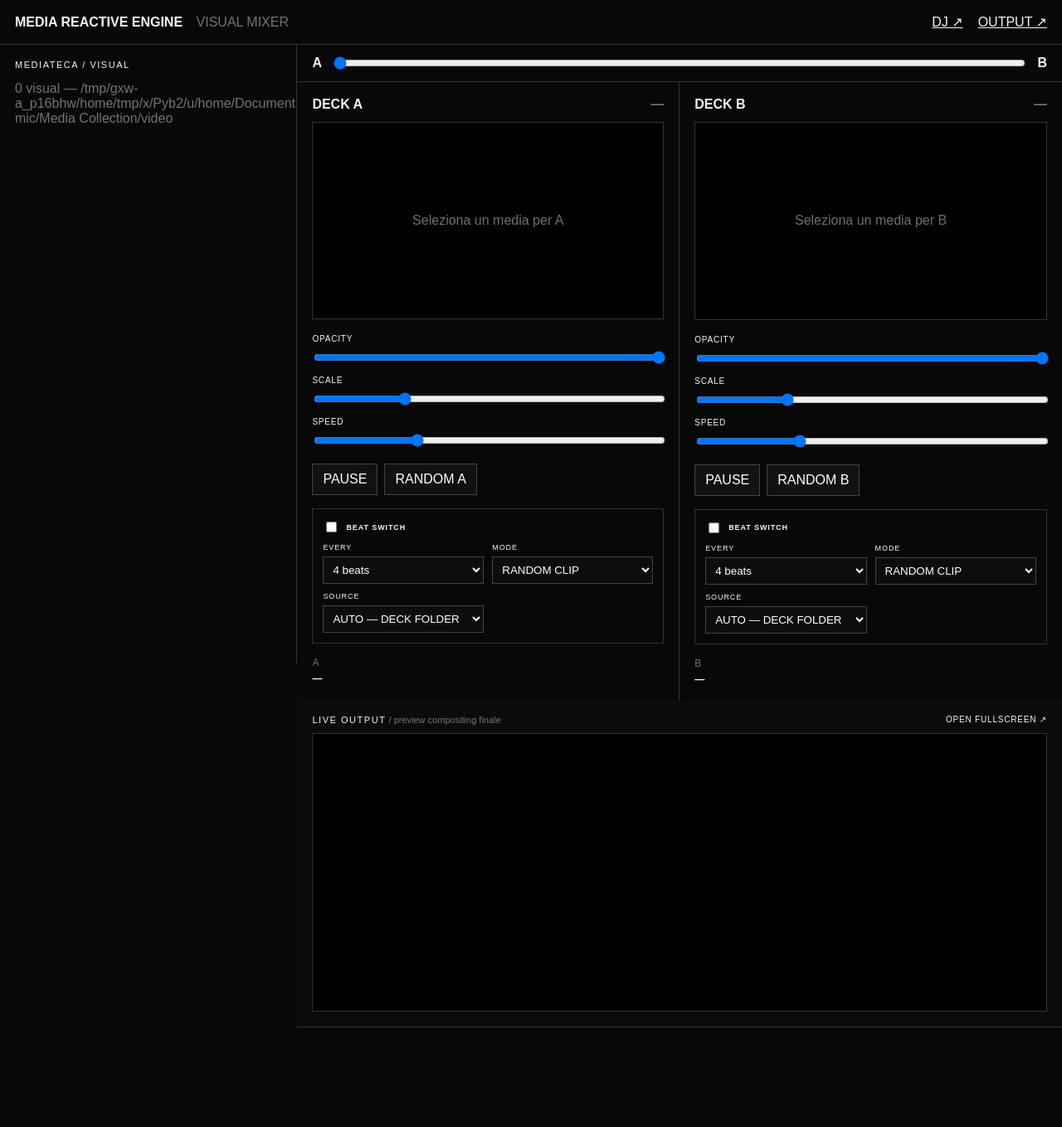
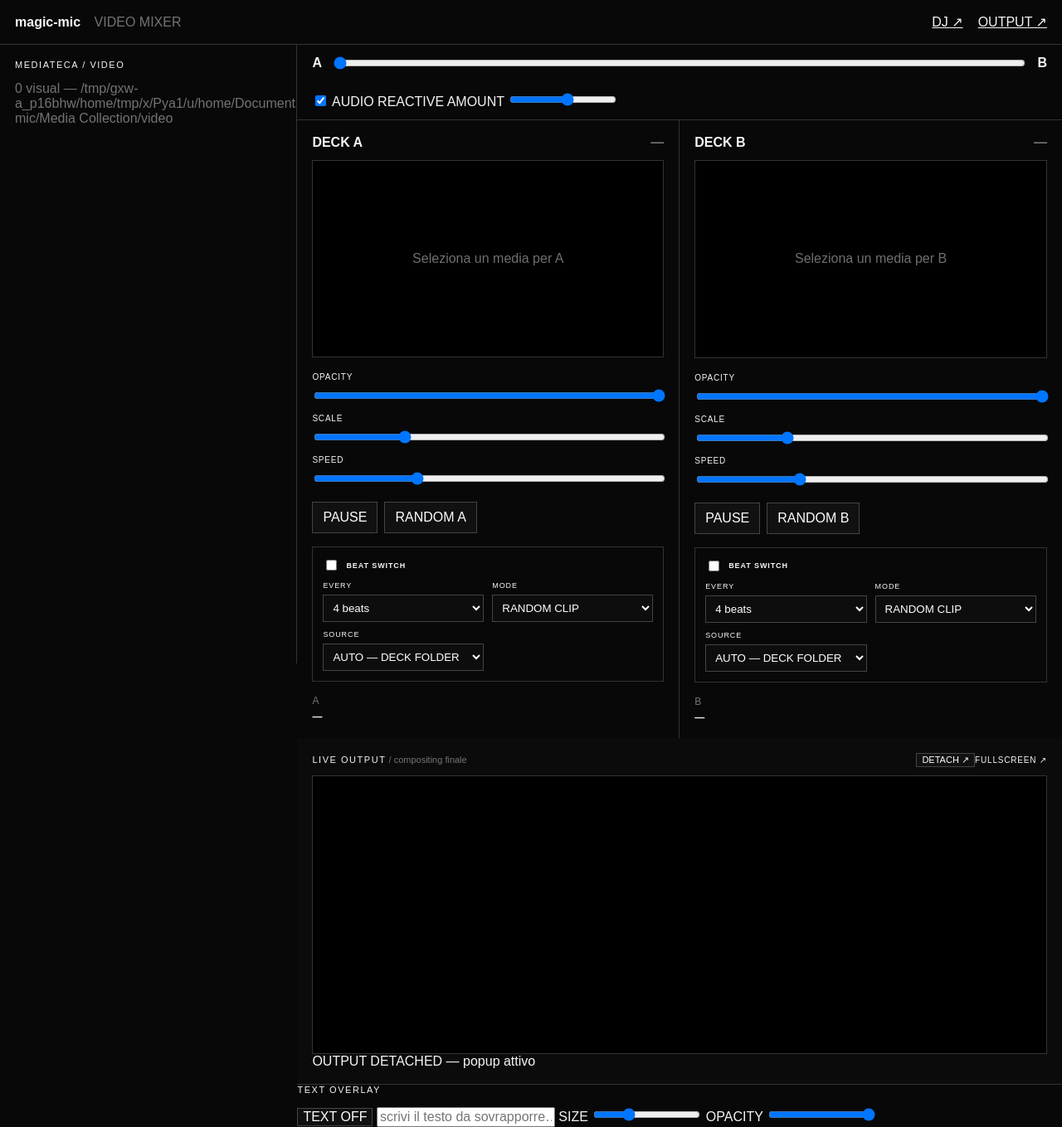
Before and after one commit to Micula1312/media-reactive-engine, a Flask app: page /regia in a window 1280 px wide. Shown: the whole page at 83% size. Before the commit the page ends 1239 px from the top, so only its background shows below. Run offline with Flask 3, Linux system fonts and the light colour scheme; data that the repository does not hold is empty.

Commit message:
Move reactive and text controls into video column with detachable output

```diff
--- a/templates/regia.html
+++ b/templates/regia.html
@@ -3,19 +3,19 @@
 <head>
   <meta charset="utf-8">
   <meta name="viewport" content="width=device-width, initial-scale=1">
-  <title>Media Reactive Engine — Regia</title>
+  <title>magic-mic — Video</title>
   <link rel="stylesheet" href="/static/style.css">
   <link rel="stylesheet" href="/static/beatswitch.css">
 </head>
 <body class="regia-page">
   <header class="topbar">
-    <div><strong>MEDIA REACTIVE ENGINE</strong> <span class="muted">VISUAL MIXER</span></div>
+    <div><strong>magic-mic</strong> <span class="muted">VIDEO MIXER</span></div>
     <nav><a href="/dj" target="_blank">DJ ↗</a><a href="/output" target="_blank">OUTPUT ↗</a></nav>
   </header>
 
   <main class="visual-console">
     <aside class="panel library-panel">
-      <div class="panel-title">MEDIATECA / VISUAL</div>
+      <div class="panel-title">MEDIATECA / VIDEO</div>
       <div id="library-status" class="muted">Caricamento…</div>
       <div id="folders"></div>
     </aside>
@@ -23,6 +23,10 @@
     <section class="visual-mixer">
       <section class="master-strip compact-master-strip">
         <label class="crossfader"><span>A</span><input id="crossfader" type="range" min="0" max="1" step=".001" value="0"><span>B</span></label>
+        <div class="inline-reactivity">
+          <label class="toggle-line"><input id="audio-reactive" type="checkbox" checked> AUDIO REACTIVE</label>
+          <label>AMOUNT <input id="reactivity" data-midi-param="video.reactivity" type="range" min="0" max="1" step=".01" value=".55"></label>
+        </div>
       </section>
 
       <div class="decks-grid">
@@ -63,12 +67,23 @@
         </article>
       </div>
 
-      <section class="output-preview-panel">
+      <section id="output-preview-panel" class="output-preview-panel">
         <div class="output-preview-head">
-          <div><span class="panel-title">LIVE OUTPUT</span><span class="muted"> / preview compositing finale</span></div>
-          <a class="output-preview-open" href="/output" target="_blank">OPEN FULLSCREEN ↗</a>
+          <div><span class="panel-title">LIVE OUTPUT</span><span class="muted"> / compositing finale</span></div>
+          <div class="output-preview-actions"><button id="detach-output" type="button">DETACH ↗</button><a class="output-preview-open" href="/output" target="_blank">FULLSCREEN ↗</a></div>
         </div>
-        <div class="output-preview-frame"><iframe src="/output" title="Live output preview" loading="eager"></iframe></div>
+        <div class="output-preview-frame"><iframe id="embedded-output" src="/output" title="Live output preview" loading="eager"></iframe></div>
+        <div class="detached-placeholder">OUTPUT DETACHED — popup attivo</div>
+      </section>
+
+      <section class="text-overlay-panel">
+        <div class="panel-title">TEXT OVERLAY</div>
+        <div class="text-overlay-controls">
+          <button id="text-toggle" type="button">TEXT OFF</button>
+          <input id="text-content" type="text" placeholder="scrivi il testo da sovrapporre…">
+          <label>SIZE <input id="text-size" data-midi-param="video.text_size" type="range" min="12" max="180" step="1" value="64"></label>
+          <label>OPACITY <input id="text-opacity" data-midi-param="video.text_opacity" type="range" min="0" max="1" step=".01" value="1"></label>
+        </div>
       </section>
     </section>
   </main>
```
